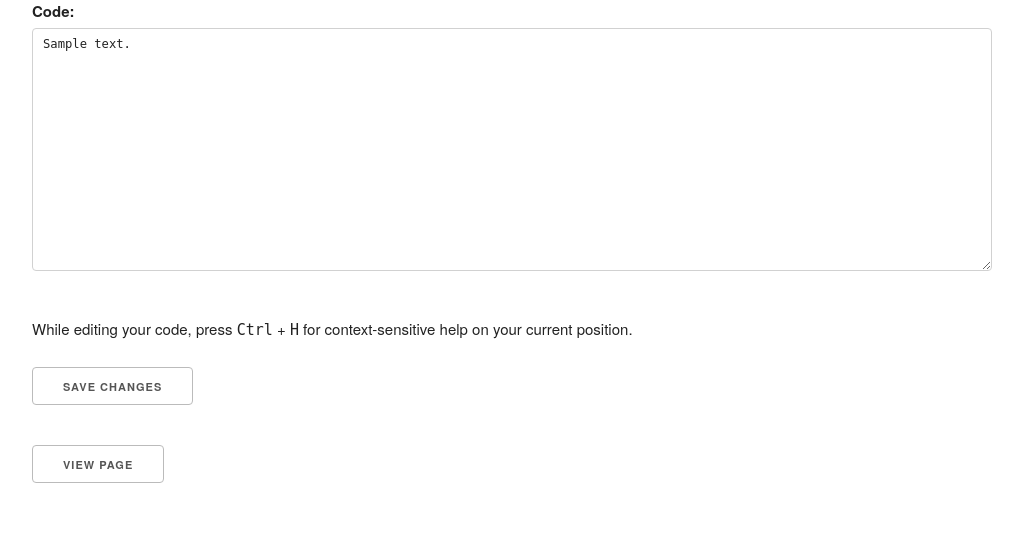
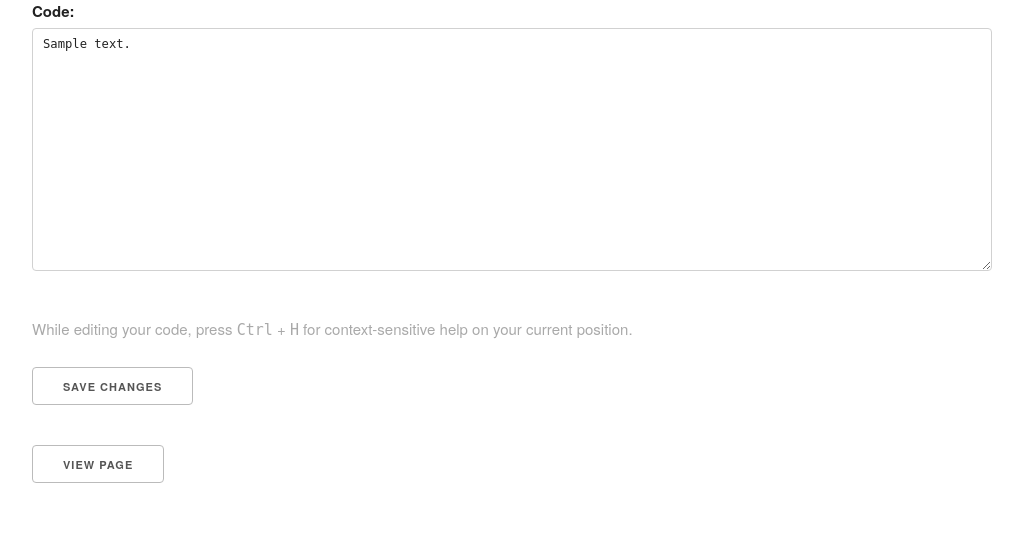
Before and after one commit to toolness/pode, a Django app: a page that uses pode/templates/edit_user_code.html in a window 1280 px wide. Shown: the part 131-669 px from the top of the page, without its empty margins (128-1151 px from the left). Run offline with Django 3.2, Linux system fonts and the light colour scheme; a user stored in the database is signed in; tables that the repository leaves empty hold one stand-in row (values such as "Sample post"); parts of the project's set-up code (start-up, migrations or seed data) failed here and were passed over.

Commit message:
make ctrl+h instructions the initial help message.

```diff
--- a/pode/templates/edit_user_code.html
+++ b/pode/templates/edit_user_code.html
@@ -28,11 +28,10 @@ form textarea {
       spellcheck="false">
   {% csrf_token %}
   {{ form.as_p }}
-  <p>
+  <p class="help" role="alert" aria-live="polite">
     While editing your code, press <kbd>Ctrl</kbd> + <kbd>H</kbd> for
     context-sensitive help on your current position.
   </p>
-  <p class="help" role="alert" aria-live="polite"></p>
   <input type="submit" value="Save Changes">
 </form>
 
```
